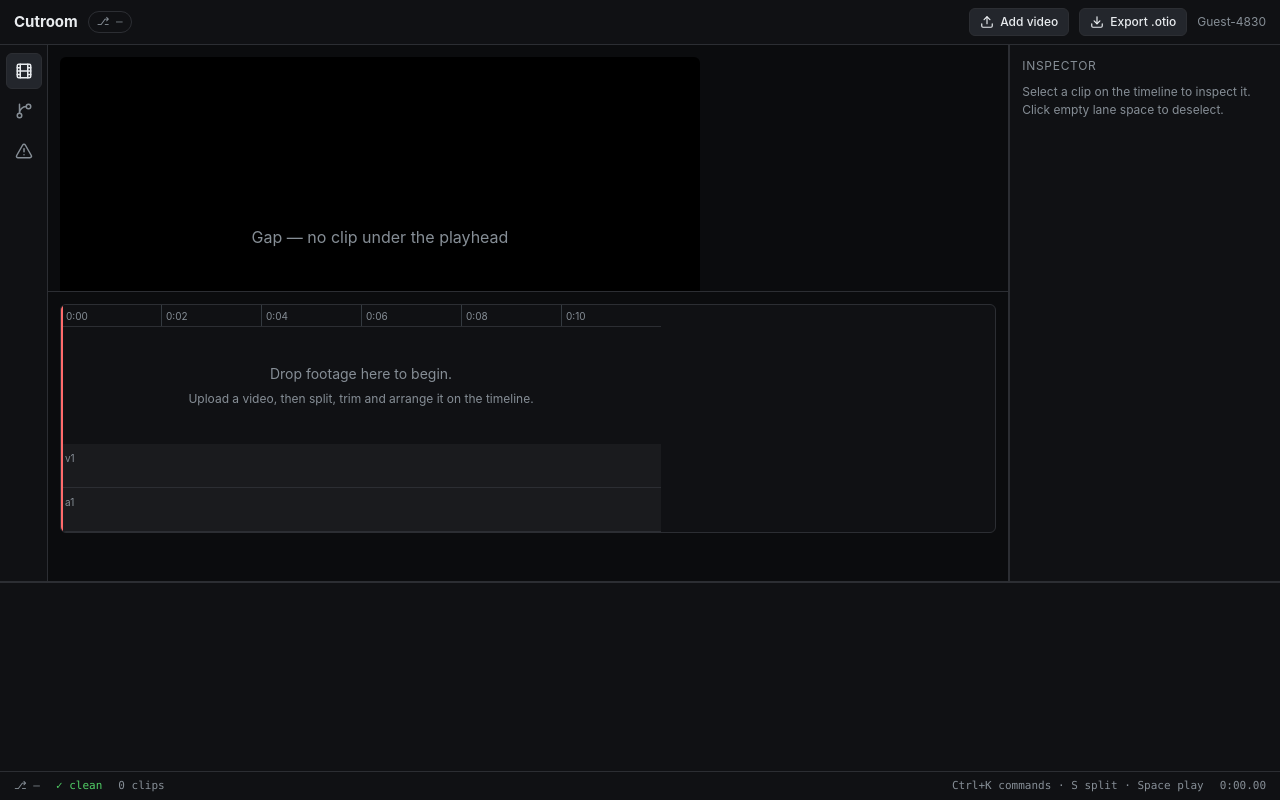
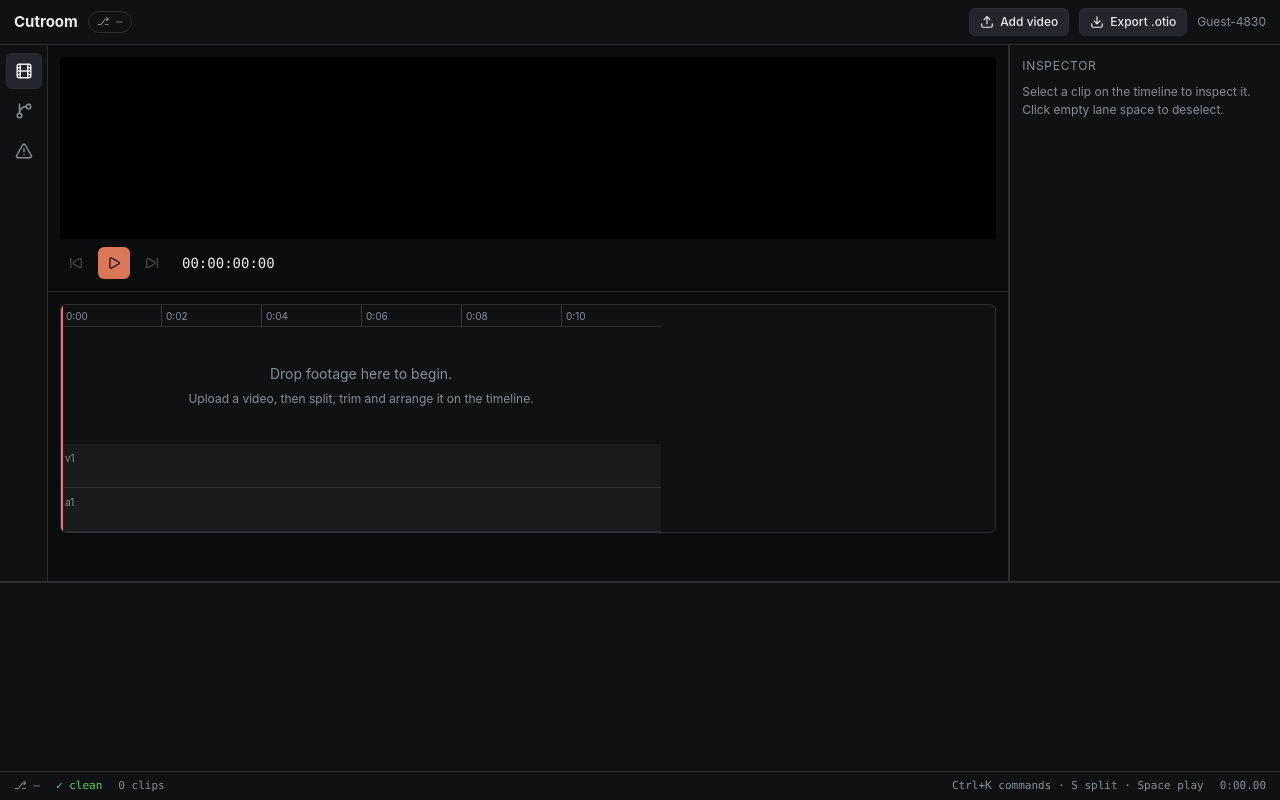
Before and after one commit to ShivamChavan01/cutroom, a React (Vite) app in the folder apps/web/: page / in a window 1280 px wide. Built offline with nearby package versions, Linux system fonts and the light colour scheme.

Commit message:
web: preview region with timecode transport and cut navigation (78 web tests green)

```diff
--- a/apps/web/src/App.tsx
+++ b/apps/web/src/App.tsx
@@ -1,6 +1,6 @@
 import { useEffect } from "react";
 import { Timeline } from "./components/Timeline";
-import { Player } from "./components/Player";
+import { Preview } from "./components/Preview";
 import { ActivityBar } from "./components/ActivityBar";
 import { CommandPalette } from "./components/CommandPalette";
 import { StatusBar } from "./components/StatusBar";
@@ -92,7 +92,7 @@ export function App() {
                 >
                   <Panel id="preview" minSize={20}>
                     <div className="h-full overflow-y-auto p-3">
-                      <Player />
+                      <Preview />
                     </div>
                   </Panel>
                   <ResizeHandle orientation="horizontal" />
--- a/apps/web/src/components/Player.tsx
+++ b/apps/web/src/components/Player.tsx
@@ -272,24 +272,6 @@ export function Player() {
     // eslint-disable-next-line react-hooks/exhaustive-deps
   }, [isPlaying, timeline]);
 
-  const toggle = (): void => {
-    const store = useEditorStore.getState();
-    const video = elementFor(liveSideRef.current);
-    if (video === null) return;
-    if (store.isPlaying) {
-      video.pause();
-      store.pause();
-      return;
-    }
-    let at = store.playheadMs;
-    if (resolveActiveClip(clips, at) === null) {
-      if (at >= timelineDuration(timeline)) at = 0;
-      else return;
-      store.setPlayhead(at);
-    }
-    if (syncTo(at, true)) store.play();
-  };
-
   const activeNow = resolveActiveClip(clips, playheadMs);
   const missingMedia =
     activeNow !== null && resolveAssetUrl(activeNow.clip.assetId) === undefined;
@@ -307,8 +289,9 @@ export function Player() {
       <div
         style={{
           position: "relative",
-          width: 640,
-          height: 360,
+          width: "100%",
+          maxWidth: 960,
+          aspectRatio: "16 / 9",
           background: "#000",
           borderRadius: 6,
           overflow: "hidden",
@@ -371,17 +354,6 @@ export function Player() {
           </div>
         )}
       </div>
-      <div style={{ display: "flex", gap: 8, marginTop: 8 }}>
-        <Button size="sm" variant="default" onClick={toggle}>
-          {isPlaying ? <Pause /> : <Play />}
-          {isPlaying ? "Pause" : "Play"}
-        </Button>
-        <span style={{ fontSize: 12, color: "#868e96", alignSelf: "center" }}>
-          {activeNow !== null
-            ? `${activeNow.clip.id} @ src ${(activeNow.sourceTimeMs / 1000).toFixed(2)}s`
-            : "—"}
-        </span>
-      </div>
     </div>
   );
 }
--- /dev/null
+++ b/apps/web/src/components/Preview.tsx
@@ -0,0 +1,20 @@
+import { Player } from "./Player";
+import { Transport } from "./Transport";
+
+/**
+ * Preview region: the player fills the space, the transport sits directly
+ * beneath it. The Player's double-buffer logic is untouched — only where
+ * it renders changed.
+ */
+export function Preview() {
+  return (
+    <div className="flex h-full flex-col gap-2">
+      <div className="min-h-0 flex-1 overflow-hidden">
+        <Player />
+      </div>
+      <div className="flex shrink-0 items-center justify-between gap-3">
+        <Transport />
+      </div>
+    </div>
+  );
+}
--- /dev/null
+++ b/apps/web/src/components/Transport.tsx
@@ -0,0 +1,92 @@
+import { Pause, Play, SkipBack, SkipForward } from "lucide-react";
+import { type Clip, clipsOnTrack, timelineDuration } from "@cutroom/engine";
+import { formatTimecode, nextCut, previousCut } from "../lib/timecode";
+import { useEditorStore, usePlayhead } from "../store";
+import { Button } from "./ui/button";
+
+function firstVideoTrackId(timeline: {
+  tracks: readonly { id: string; kind: string }[];
+}): string {
+  return timeline.tracks.find((track) => track.kind === "video")?.id ?? "v1";
+}
+
+/**
+ * Transport: play/pause and jump between cuts, with a timecode readout.
+ * Cut navigation works on the video track's clip starts — real edits, not
+ * decoration: pressing next lands exactly on the next cut.
+ */
+export function Transport() {
+  const timeline = useEditorStore((state) => state.timeline);
+  const isPlaying = useEditorStore((state) => state.isPlaying);
+  const playheadMs = usePlayhead();
+  const setPlayhead = useEditorStore((state) => state.setPlayhead);
+  const play = useEditorStore((state) => state.play);
+  const pause = useEditorStore((state) => state.pause);
+
+  const clips: readonly Clip[] = clipsOnTrack(timeline, firstVideoTrackId(timeline));
+  const cuts = clips.map((clip) => ({ start: clip.start }));
+  const prev = previousCut(cuts, playheadMs);
+  const next = nextCut(cuts, playheadMs);
+
+  /**
+   * Play from the playhead. Pressing play past the end of the timeline
+   * restarts from zero — the same behaviour the player had when it owned
+   * the button.
+   */
+  const togglePlayback = () => {
+    if (isPlaying) {
+      pause();
+      return;
+    }
+    let at = playheadMs;
+    const underPlayhead = clips.some(
+      (clip) => at >= clip.start && at < clip.start + clip.duration,
+    );
+    if (!underPlayhead) {
+      if (at < timelineDuration(timeline)) return; // in a gap: stay put
+      at = 0;
+      setPlayhead(0);
+    }
+    play();
+  };
+
+  return (
+    <div className="flex items-center gap-1.5">
+      <Button
+        size="icon"
+        variant="ghost"
+        onClick={() => prev !== null && setPlayhead(prev)}
+        disabled={prev === null}
+        title="Previous cut"
+        aria-label="previous cut"
+      >
+        <SkipBack />
+      </Button>
+      <Button
+        size="icon"
+        variant="default"
+        onClick={togglePlayback}
+        title={isPlaying ? "Pause (Space)" : "Play (Space)"}
+        aria-label={isPlaying ? "pause" : "play"}
+      >
+        {isPlaying ? <Pause /> : <Play />}
+      </Button>
+      <Button
+        size="icon"
+        variant="ghost"
+        onClick={() => next !== null && setPlayhead(next)}
+        disabled={next === null}
+        title="Next cut"
+        aria-label="next cut"
+      >
+        <SkipForward />
+      </Button>
+      <span
+        className="ml-2 font-mono text-sm tabular-nums text-foreground"
+        aria-label="timecode"
+      >
+        {formatTimecode(playheadMs)}
+      </span>
+    </div>
+  );
+}
--- /dev/null
+++ b/apps/web/src/lib/timecode.ts
@@ -0,0 +1,72 @@
+/**
+ * Timecode formatting and cut navigation for the transport.
+ *
+ * Pure functions so the transport's behaviour is testable without a
+ * player: the readout format and the "jump to previous/next cut" rule are
+ * the two things a user notices when they are wrong.
+ */
+
+export const DEFAULT_FPS = 30;
+
+export interface TimecodeOptions {
+  readonly fps?: number;
+}
+
+/** HH:MM:SS:FF — frames at the given rate, non-drop-frame. */
+export function formatTimecode(ms: number, options: TimecodeOptions = {}): string {
+  const fps = options.fps ?? DEFAULT_FPS;
+  const total = Math.max(0, ms);
+  const totalSeconds = Math.floor(total / 1000);
+  const hours = Math.floor(totalSeconds / 3600);
+  const minutes = Math.floor((totalSeconds % 3600) / 60);
+  const seconds = totalSeconds % 60;
+  const frames = Math.floor(((total % 1000) / 1000) * fps);
+  const pad = (value: number, width = 2): string =>
+    String(value).padStart(width, "0");
+  return `${pad(hours)}:${pad(minutes)}:${pad(seconds)}:${pad(frames)}`;
+}
+
+/** MM:SS.mmm — used by the timeline ruler, where sub-second precision helps. */
+export function formatRulerTime(ms: number): string {
+  const total = Math.max(0, ms);
+  const totalSeconds = Math.floor(total / 1000);
+  const minutes = Math.floor(totalSeconds / 60);
+  const seconds = totalSeconds % 60;
+  return `${String(minutes).padStart(2, "0")}:${String(seconds).padStart(2, "0")}`;
+}
+
+export interface Cut {
+  readonly start: number;
+}
+
+/**
+ * Playhead target for "previous cut": the start of the last clip that
+ * begins before the playhead. Null when the playhead is already at or
+ * before the first cut.
+ */
+export function previousCut(cuts: readonly Cut[], playheadMs: number): number | null {
+  let best: number | null = null;
+  for (const cut of cuts) {
+    if (cut.start < playheadMs - 1) {
+      if (best === null || cut.start > best) best = cut.start;
+    }
+  }
+  return best;
+}
+
+/**
+ * Playhead target for "next cut": the start of the first clip that begins
+ * after the playhead. Null when there is nothing after it.
+ */
+export function nextCut(cuts: readonly Cut[], playheadMs: number): number | null {
+  let best: number | null = null;
+  for (const cut of cuts) {
+    // Strictly after the playhead: a cut the playhead already sits on is
+    // the current cut, not the next one. The +1 keeps a cut 1ms away
+    // reachable while still excluding the cut under the playhead.
+    if (cut.start >= playheadMs + 1) {
+      if (best === null || cut.start < best) best = cut.start;
+    }
+  }
+  return best;
+}
```
Also changed, not shown: 1 other file (tests, documents, lock files or other folders).
